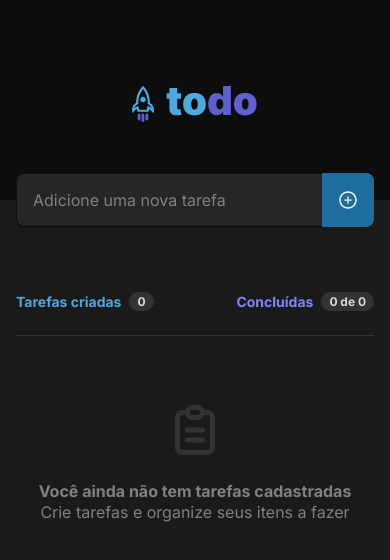
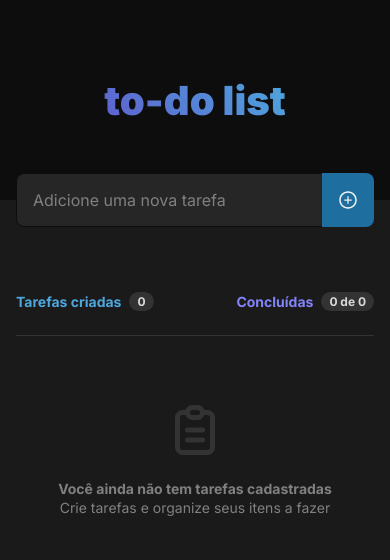
Before and after one commit to edusmpaio/todo-list, a React (Vite) app: page / in a window 390 px wide. Shown: the top 560 px of the page. Built offline with nearby package versions, Linux system fonts and the light colour scheme.

Commit message:
update logo and media queries

```diff
--- a/index.html
+++ b/index.html
@@ -7,7 +7,7 @@
     <link rel="preconnect" href="https://fonts.googleapis.com" />
     <link rel="preconnect" href="https://fonts.gstatic.com" crossorigin />
     <link
-      href="https://fonts.googleapis.com/css2?family=Inter:wght@400;700&display=swap"
+      href="https://fonts.googleapis.com/css2?family=Inter:wght@400;700;900&display=swap"
       rel="stylesheet"
     />
 
--- a/src/components/Header/header.module.css
+++ b/src/components/Header/header.module.css
@@ -7,6 +7,15 @@
 
   position: relative;
   margin-bottom: 9.2rem;
+}
+
+.header .logo {
+  font-size: 4rem;
+  font-weight: 900;
+  background-image: linear-gradient(227.23deg, var(--blue), var(--purple-dark));
+  background-clip: text;
+  -webkit-background-clip: text;
+  -webkit-text-fill-color: rgba(0, 0, 0, 0);
 }
 
 .header form {
--- a/src/components/Header/index.tsx
+++ b/src/components/Header/index.tsx
@@ -1,7 +1,6 @@
 import { useState, FormEvent } from "react";
 
 import { AiOutlinePlusCircle } from "react-icons/ai";
-import todoLogo from "../../assets/logo.svg";
 
 import styles from "./header.module.css";
 
@@ -22,7 +21,7 @@ export function Header({ addTask }: headerProps) {
 
   return (
     <header className={styles.header}>
-      <img src={todoLogo} alt="ToDo Logo" />
+      <h1 className={styles.logo}>to-do list</h1>
       <form onSubmit={handleNewTaskAddition}>
         <input
           value={title}
--- a/src/components/Tasks/tasks.module.css
+++ b/src/components/Tasks/tasks.module.css
@@ -59,3 +59,9 @@
   color: var(--gray-400);
   margin-bottom: 1.6rem;
 }
+
+@media (max-width: 415px) {
+  .empty {
+    font-size: 1.4rem;
+  }
+}
```
Also changed, not shown: src/assets/logo.svg (deleted).
